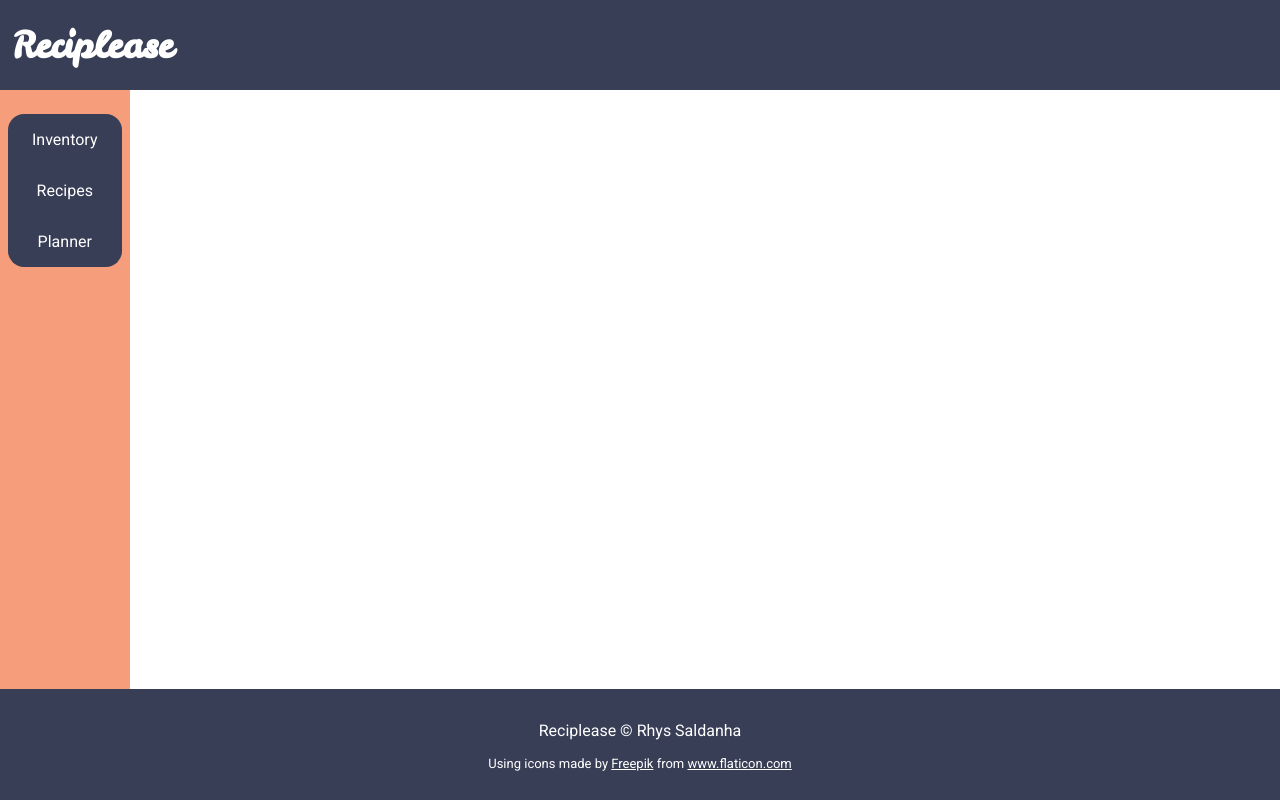
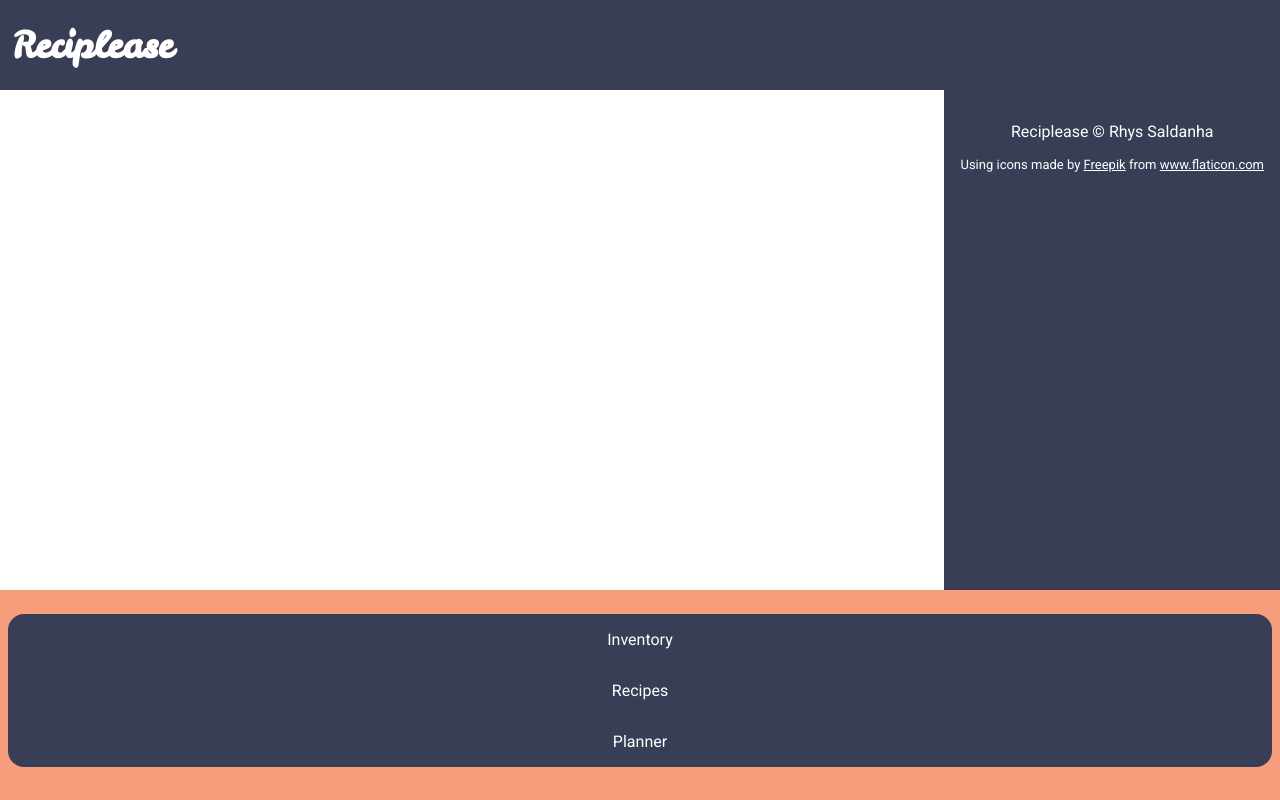
Before and after one commit to reciplease/reciplease-web, a React (Create React App) app: page / in a window 1280 px wide. Built offline with nearby package versions, Linux system fonts and the light colour scheme.

Commit message:
Move nav bar to bottom and stick

```diff
--- a/src/App.css
+++ b/src/App.css
@@ -6,6 +6,7 @@
     --primary-colour: #383e56;
     --secondary-colour: #f69e7b;
     --active: deeppink;
+    --navbarheight: 210px;
 }
 
 html, body, #root {
--- /dev/null
+++ b/src/App.module.css
@@ -0,0 +1,10 @@
+.stickBottom {
+    overflow: hidden;
+    position: fixed;
+    bottom: 0;
+    width: 100%;
+}
+
+.content {
+    padding-bottom: var(--navbarheight);
+}
--- a/src/App.tsx
+++ b/src/App.tsx
@@ -1,18 +1,19 @@
 import React from 'react';
 import './App.css';
+import styles from './App.module.css';
 import Header from './components/header/Header';
 import Main from './components/main/Main';
-import Footer from './components/footer/Footer';
 import Layout from './components/layout/Layout';
 import {BrowserRouter} from 'react-router-dom';
+import Navigation from './components/navigation/Navigation';
 
 function App() {
     return (
         <BrowserRouter>
             <Layout>
                 <Header/>
-                <Main/>
-                <Footer/>
+                <Main className={styles.content}/>
+                <Navigation className={styles.stickBottom}/>
             </Layout>
         </BrowserRouter>
     );
--- a/src/components/main/Main.tsx
+++ b/src/components/main/Main.tsx
@@ -1,11 +1,19 @@
 import React from 'react';
 import styles from './main.module.css';
-import Navigation from '../navigation/Navigation';
 import Content from '../content/Content';
+import Footer from '../footer/Footer';
 
-export default () => (
-    <main className={styles.main}>
-        <Navigation/>
-        <Content/>
-    </main>
-)
+interface MainProps {
+    className?: string
+}
+
+export default ({className}: MainProps) => {
+    if (!className) className = '';
+
+    return (
+        <main className={`${className} ${styles.main}`}>
+            <Content/>
+            <Footer/>
+        </main>
+    );
+}
--- a/src/components/navigation/Navigation.tsx
+++ b/src/components/navigation/Navigation.tsx
@@ -2,12 +2,22 @@ import React from 'react';
 import styles from './navigation.module.css';
 import {Link} from 'react-router-dom';
 
-export default () => (
-    <nav className={styles.nav}>
+interface NavigationProps {
+    className?: string;
+}
+
+const Navigation = ({className}: NavigationProps) => {
+    if (!className) className = '';
+
+    return (
+        <nav className={`${className} ${styles.nav}`}>
             <ul className={styles.list}>
                 <li><Link to="/inventory" className={styles.link}>Inventory</Link></li>
                 <li><Link to="/recipes" className={styles.link}>Recipes</Link></li>
                 <li><Link to="/planner" className={styles.link}>Planner</Link></li>
             </ul>
         </nav>
-)
+    );
+};
+
+export default Navigation;
--- a/src/components/navigation/navigation.module.css
+++ b/src/components/navigation/navigation.module.css
@@ -1,5 +1,6 @@
 .nav {
     background: var(--secondary-colour);
+    height: var(--navbarheight);
     padding: 0.5rem;
 }
 
```
Lines whose indentation alone changed are shown as unchanged.
